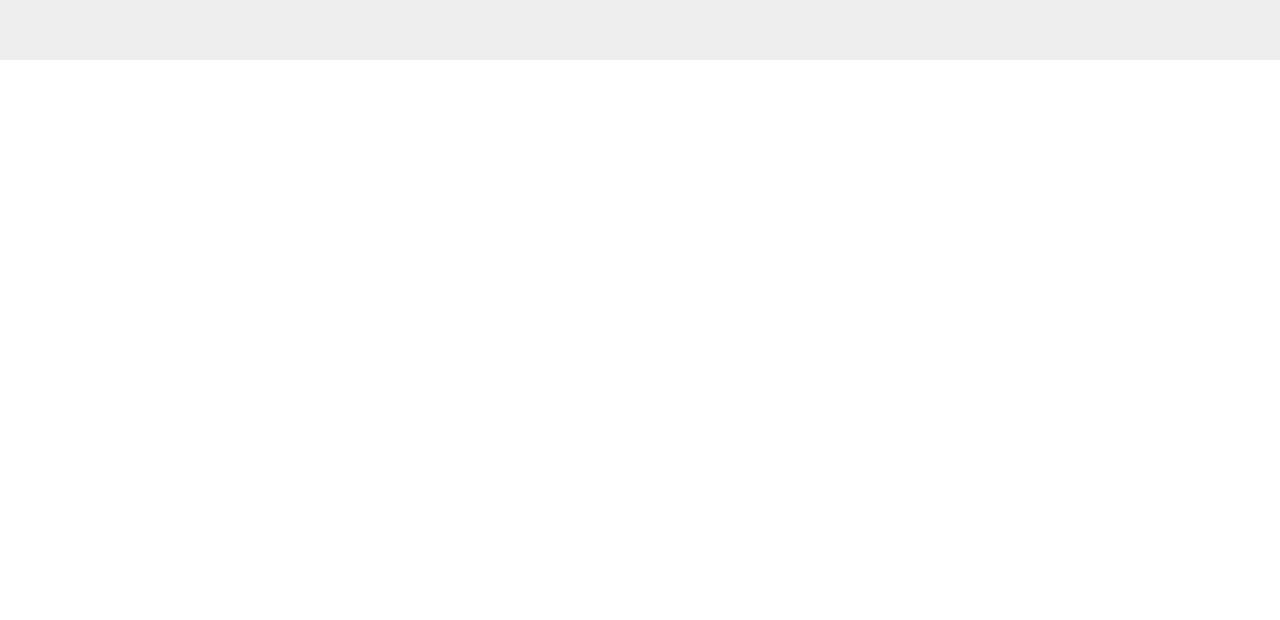
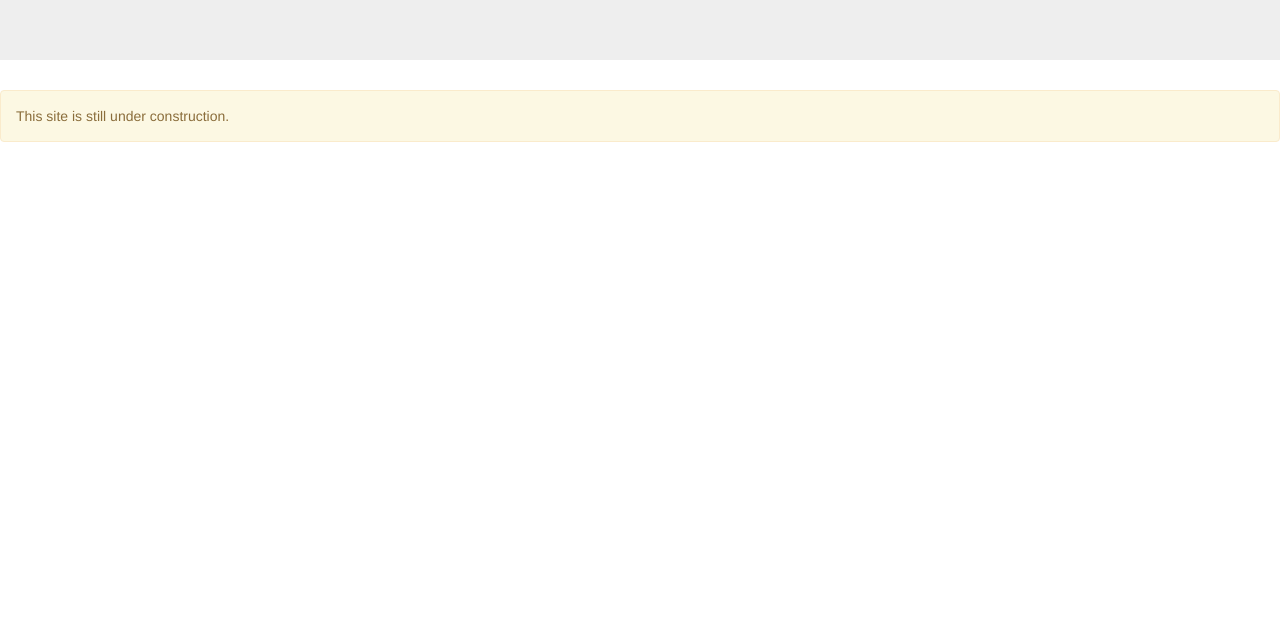
Before and after one commit to NetaBennett/netabennett.github.io, a plain HTML site: page index.html in a window 1280 px wide. Shown: the part 180-800 px from the top of the page. Drawn offline with nearby package versions, Linux system fonts and the light colour scheme.

Commit message:
index.html
add alert div

```diff
--- a/index.html
+++ b/index.html
@@ -14,6 +14,9 @@
     </div>
 </div>
 
+<div class="alert alert-warning" role="alert">
+    This site is still under construction.
+</div>
 
 <script rel="//maxcdn.bootstrapcdn.com/bootstrap/3.3.2/js/bootstrap.min.js" type="text/javascript"/>
 </body>
```
